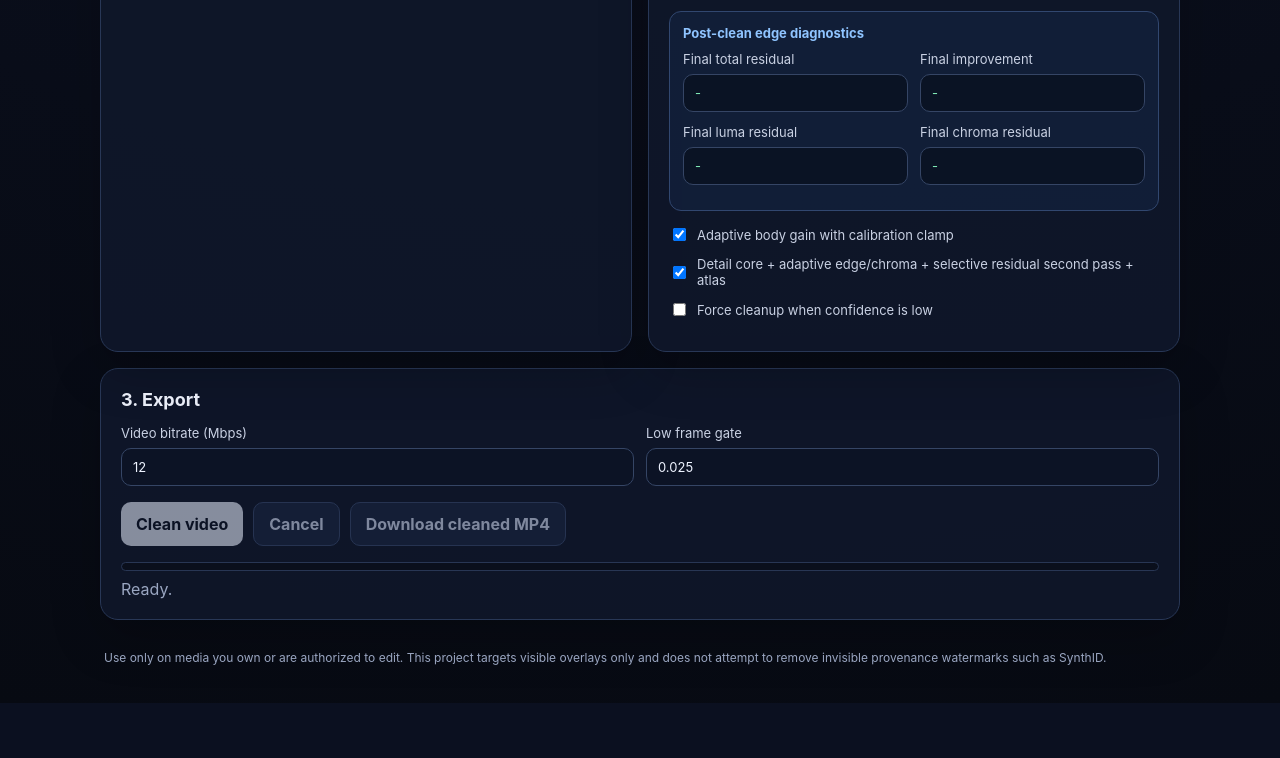
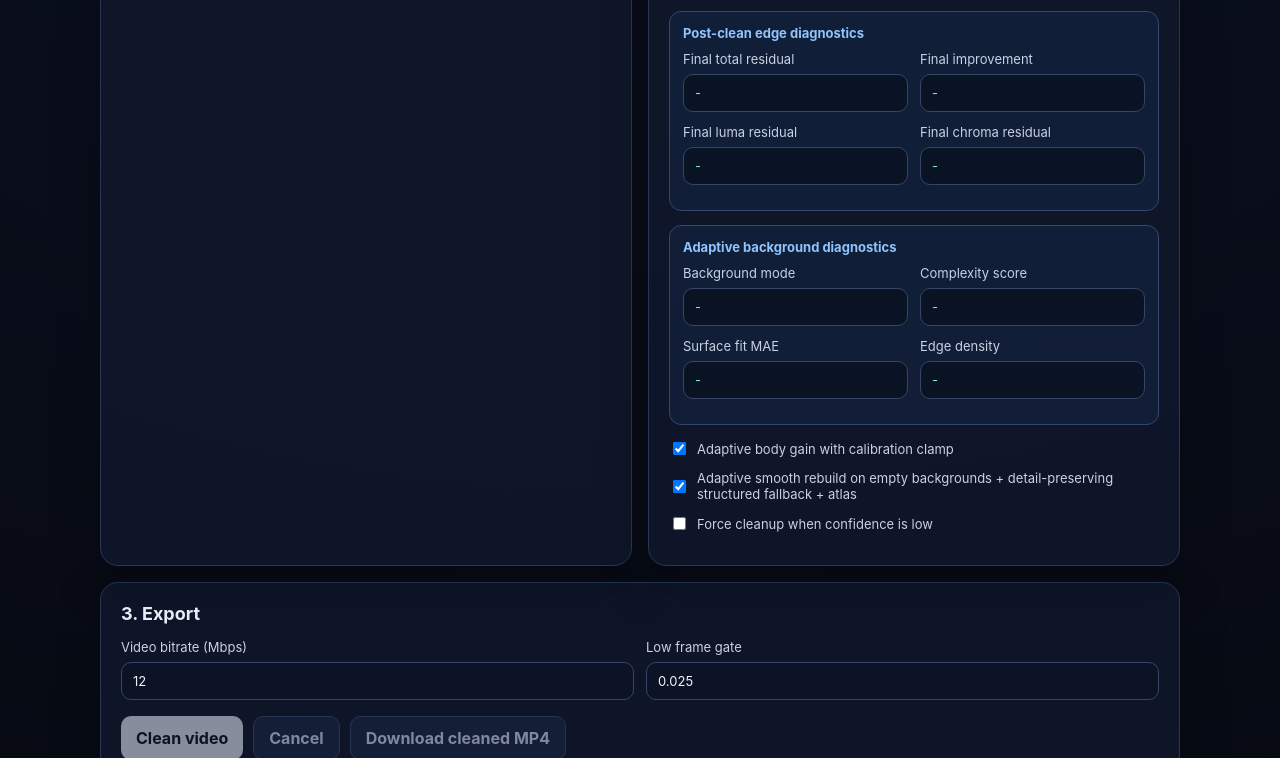
Before and after one commit to dhvu1990/gemini-video-watermark-cleaner, a website built with Vite: page index.html in a window 1280 px wide. Shown: the part 1262-2020 px from the top of the page. Before the commit the page ends 1965 px from the top, so only its background shows below. Built offline with nearby package versions, Linux system fonts and the light colour scheme.

Commit message:
chore: expose v1.0.22 adaptive background mode

```diff
--- a/index.html
+++ b/index.html
@@ -4,7 +4,7 @@
   <meta charset="UTF-8" />
   <meta name="viewport" content="width=device-width,initial-scale=1" />
   <meta name="color-scheme" content="dark light" />
-  <title>Gemini Video Watermark Cleaner v1.0.21</title>
+  <title>Gemini Video Watermark Cleaner v1.0.22</title>
   <link rel="stylesheet" href="/src/styles.css" />
 </head>
 <body>
@@ -12,8 +12,8 @@
     <header class="hero">
       <p class="eyebrow">LOCAL-FIRST VIDEO TOOL</p>
       <h1>Gemini Video Watermark Cleaner</h1>
-      <p>Automatic multi-frame detection, subpixel alpha registration, detail-preserving core recovery, adaptive chroma finishing, dual-ring luma cleanup, selective residual second pass, and local MP4 export.</p>
-      <div class="badges"><span>v1.0.21</span><span>Auto detect</span><span>Subpixel alpha</span><span>Residual buckets</span><span>Hybrid core/ring restore</span><span>Normal edge bridge</span><span>Micro edge finish</span><span>Quadrant chroma finish</span><span>Dual-ring luma finish</span><span>Selective second pass</span><span>Inner-structure breaker</span><span>Multi-frame atlas</span><span>No upload</span><span>Web Worker</span><span>Result preview</span><span>Audio passthrough</span></div>
+      <p>Automatic multi-frame detection, adaptive smooth-background reconstruction, subpixel alpha registration, detail-preserving structured restoration, residual-aware finishing, and local MP4 export.</p>
+      <div class="badges"><span>v1.0.22</span><span>Auto detect</span><span>Adaptive background</span><span>Smooth rebuild</span><span>Structured fallback</span><span>Subpixel alpha</span><span>Residual buckets</span><span>Hybrid core/ring restore</span><span>Normal edge bridge</span><span>Dual-ring luma finish</span><span>Selective second pass</span><span>Multi-frame atlas</span><span>No upload</span><span>Web Worker</span><span>Result preview</span><span>Audio passthrough</span></div>
     </header>
 
     <section class="panel">
@@ -101,8 +101,19 @@
             <label>Final chroma residual<input id="finalResidualChroma" value="-" readonly /></label>
           </div>
         </div>
+        <div class="calibration-card">
+          <strong>Adaptive background diagnostics</strong>
+          <div class="row">
+            <label>Background mode<input id="backgroundMode" value="-" readonly /></label>
+            <label>Complexity score<input id="backgroundComplexity" value="-" readonly /></label>
+          </div>
+          <div class="row">
+            <label>Surface fit MAE<input id="backgroundSurfaceMae" value="-" readonly /></label>
+            <label>Edge density<input id="backgroundEdgeDensity" value="-" readonly /></label>
+          </div>
+        </div>
         <label class="check"><input id="adaptiveAlpha" type="checkbox" checked /> Adaptive body gain with calibration clamp</label>
-        <label class="check"><input id="temporalStabilize" type="checkbox" checked /> Detail core + adaptive edge/chroma + selective residual second pass + atlas</label>
+        <label class="check"><input id="temporalStabilize" type="checkbox" checked /> Adaptive smooth rebuild on empty backgrounds + detail-preserving structured fallback + atlas</label>
         <label class="check"><input id="forceCleanup" type="checkbox" /> Force cleanup when confidence is low</label>
       </div>
     </section>
```
